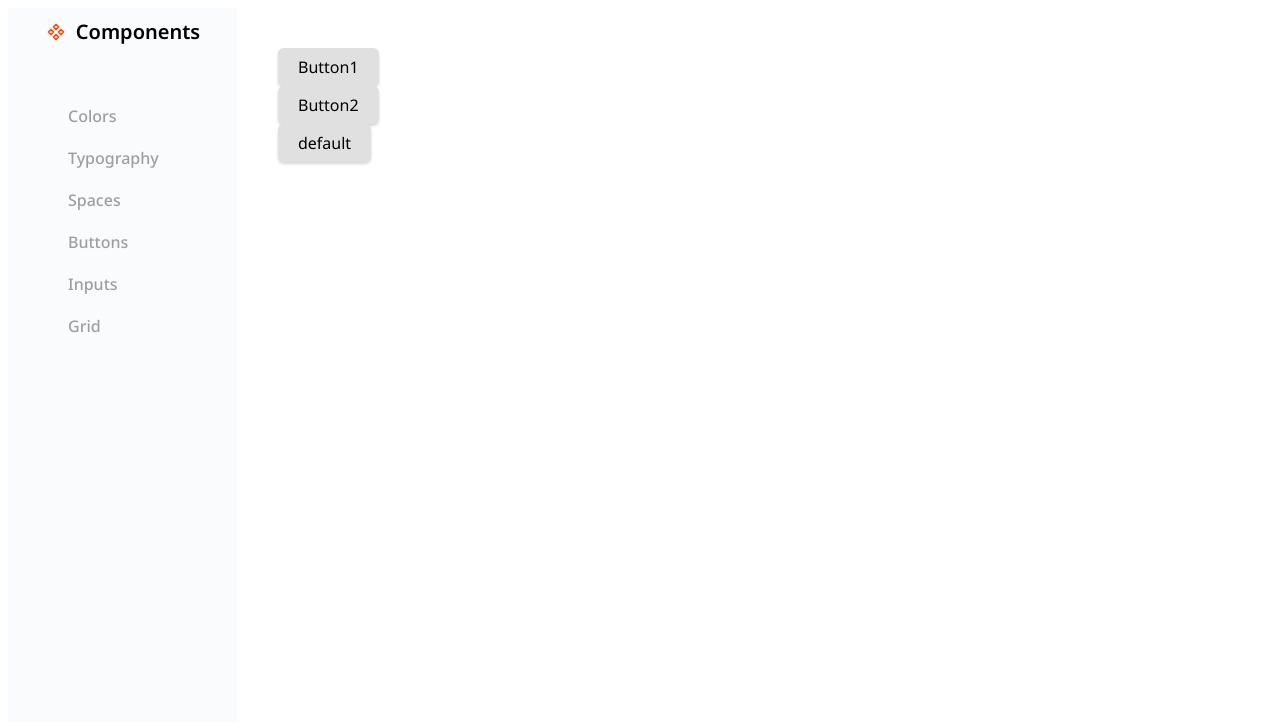
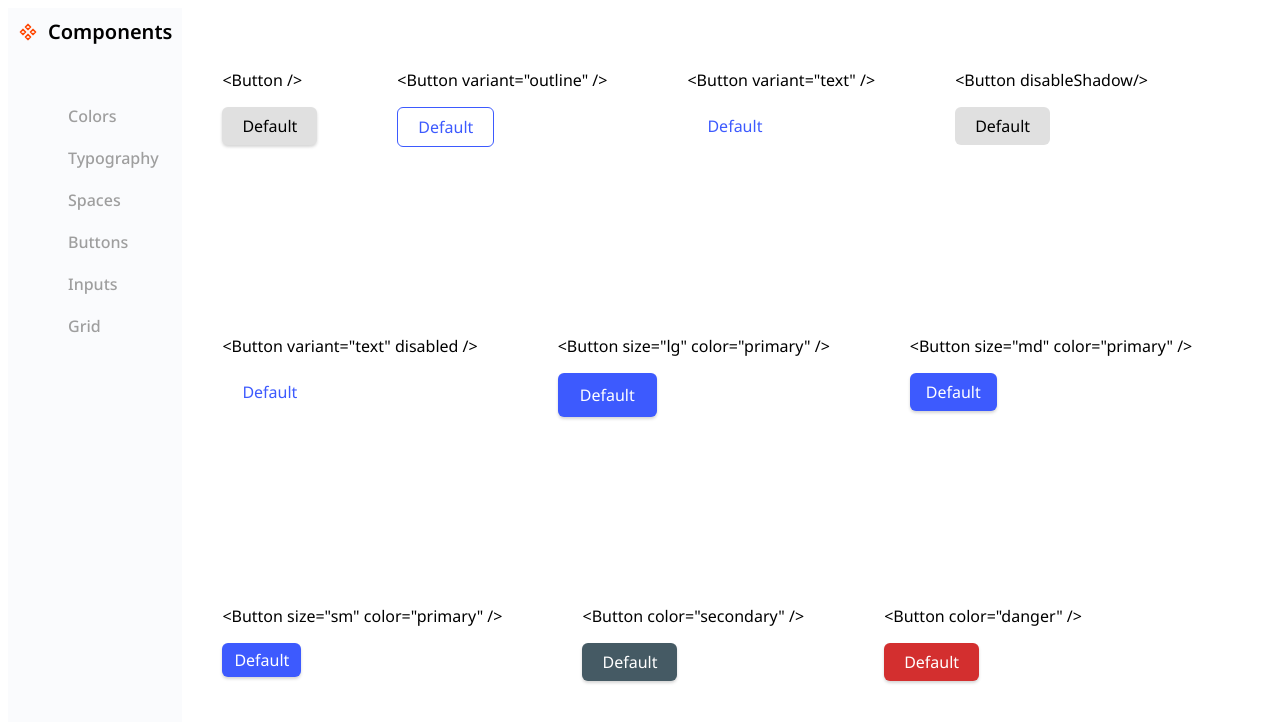
Before and after one commit to prasannakarki77/components-app, a React (Create React App) app: page /buttons in a window 1280 px wide. Shown: the top 722 px of the page. Built offline with nearby package versions, Linux system fonts and the light colour scheme.

Commit message:
added button component

```diff
--- a/src/components/Button.js
+++ b/src/components/Button.js
@@ -1,17 +1,44 @@
 import React, { useEffect, useState } from "react";
 import "../styles/button.scss";
 const Button = (props) => {
-  const [label, setLabel] = useState("default");
-
+  const [label, setLabel] = useState("Default");
+  const [variant, setVariant] = useState("");
+  const [disabled, setDisabled] = useState("");
+  const [disableShadow, setdisableShadow] = useState("");
+  const [size, setSize] = useState("");
+  const [color, setColor] = useState("default");
   useEffect(() => {
     if (props.label !== undefined) {
       setLabel(props.label);
     }
+    if (props.variant !== undefined) {
+      setVariant(props.variant);
+    }
+    if (props.disabled) {
+      setDisabled("disabled");
+    }
+    if (props.disableShadow) {
+      setdisableShadow("disableShadow");
+    }
+    if (props.size !== undefined) {
+      setSize(props.size);
+    }
+    if (props.color !== undefined) {
+      setColor(props.color);
+    }
   }, []);
   return (
     <div className="button-container">
+      <h1>{props.disabled}</h1>
+      <p>{`<Button ${
+        props.variant !== undefined ? `variant="${props.variant}"` : ""
+      }  ${props.size !== undefined ? `size="${props.size}"` : ""}  ${
+        props.color !== undefined ? `color="${props.color}"` : ""
+      } ${props.disabled ? "disabled" : ""} ${
+        props.disableShadow ? "disableShadow" : ""
+      }/>`}</p>
       <button
-        className={`button button__${props.variant} button__state--${props.state}`}
+        className={`button button__${variant} button__size--${size} button__color--${color} button__state--${disabled} button__state--${disableShadow}`}
       >
         {label}
       </button>
--- a/src/components/Buttons.js
+++ b/src/components/Buttons.js
@@ -4,9 +4,16 @@ import "../styles/button.scss";
 const Buttons = () => {
   return (
     <div className="buttons-container">
-      <Button label="Button1" />
-      <Button label="Button2" />
       <Button />
+      <Button variant="outline" />
+      <Button variant="text" />
+      <Button disableShadow />
+      <Button variant="text" disabled />
+      <Button size="lg" color="primary" />
+      <Button size="md" color="primary" />
+      <Button size="sm" color="primary" />
+      <Button color="secondary" />
+      <Button color="danger" />
     </div>
   );
 };
--- a/src/styles/button.scss
+++ b/src/styles/button.scss
@@ -1,4 +1,8 @@
 .buttons-container {
+  display: flex;
+  flex-wrap: wrap;
+}
+.button-container {
   padding: 40px;
 }
 
@@ -10,5 +14,80 @@
   border: none;
   box-shadow: 0px 2px 3px rgba(51, 51, 51, 0.2);
   border-radius: 6px;
+  transition: all 0.3s;
   cursor: pointer;
+  &:hover,
+  &:focus {
+    background: rgba(174, 174, 174, 1);
+  }
+
+  &__size {
+    &--lg {
+      padding: 11px 22px;
+    }
+    &--md {
+      padding: 8px 16px;
+    }
+    &--sm {
+      padding: 6px 12px;
+    }
+  }
+  &__color {
+    &--primary {
+      background: rgba(61, 90, 254, 1);
+      color: #fff;
+      &:hover,
+      &:focus {
+        background: rgba(0, 57, 203, 1);
+      }
+    }
+    &--secondary {
+      background: rgba(69, 90, 100, 1);
+      color: #fff;
+      &:hover,
+      &:focus {
+        background: rgba(28, 49, 58, 1);
+      }
+    }
+    &--danger {
+      background: rgba(211, 47, 47, 1);
+
+      color: #fff;
+      &:hover,
+      &:focus {
+        background: rgba(154, 0, 7, 1);
+      }
+    }
+  }
+
+  &__outline {
+    border: 1px solid rgba(61, 90, 254, 1);
+    color: rgba(61, 90, 254, 1);
+    background: #fff;
+    box-shadow: none;
+    &:hover,
+    &:focus {
+      background: rgba(41, 98, 255, 0.1);
+    }
+  }
+
+  &__text {
+    border: none;
+    background: #ffff;
+    color: rgba(61, 90, 254, 1);
+    box-shadow: none;
+    &:hover,
+    &:focus {
+      background: rgba(41, 98, 255, 0.1);
+    }
+  }
+  &__state {
+    &--disabled {
+      cursor: not-allowed;
+      pointer-events: none;
+    }
+    &--disableShadow {
+      box-shadow: none;
+    }
+  }
 }
```
